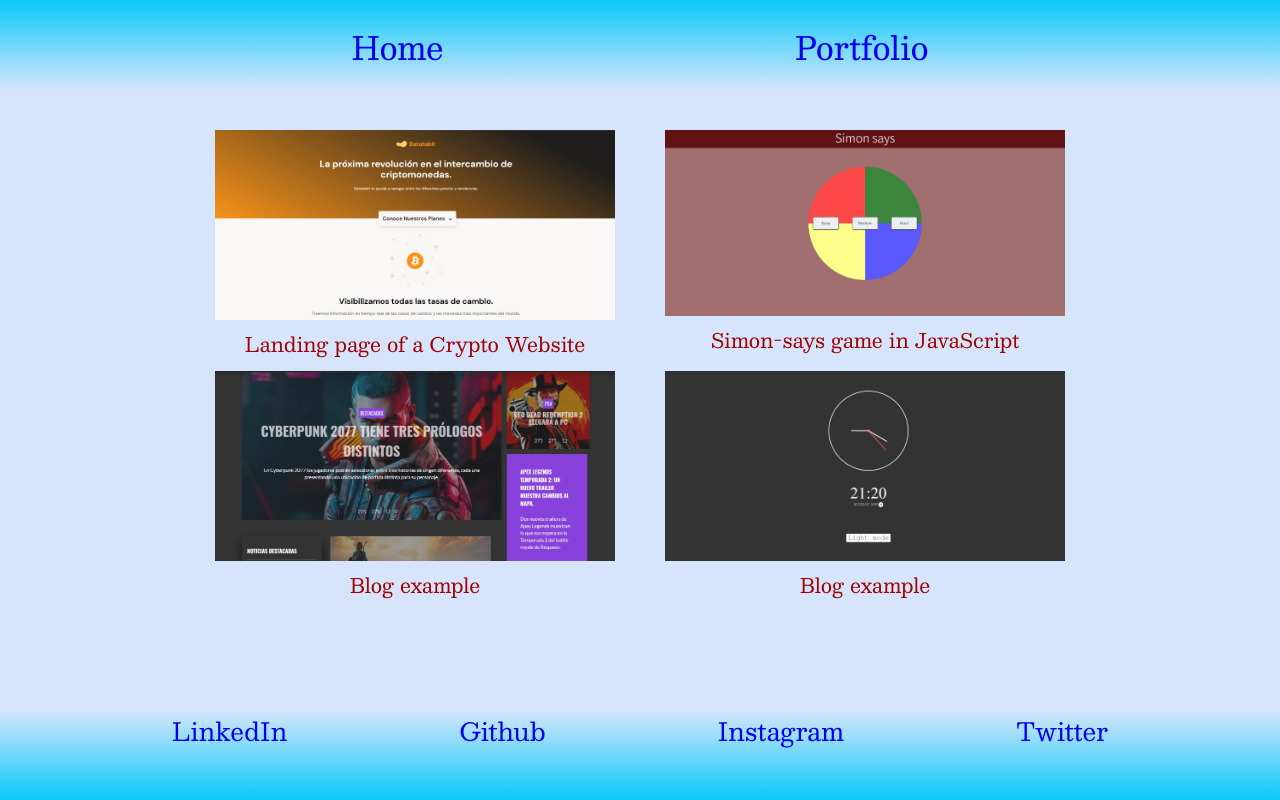
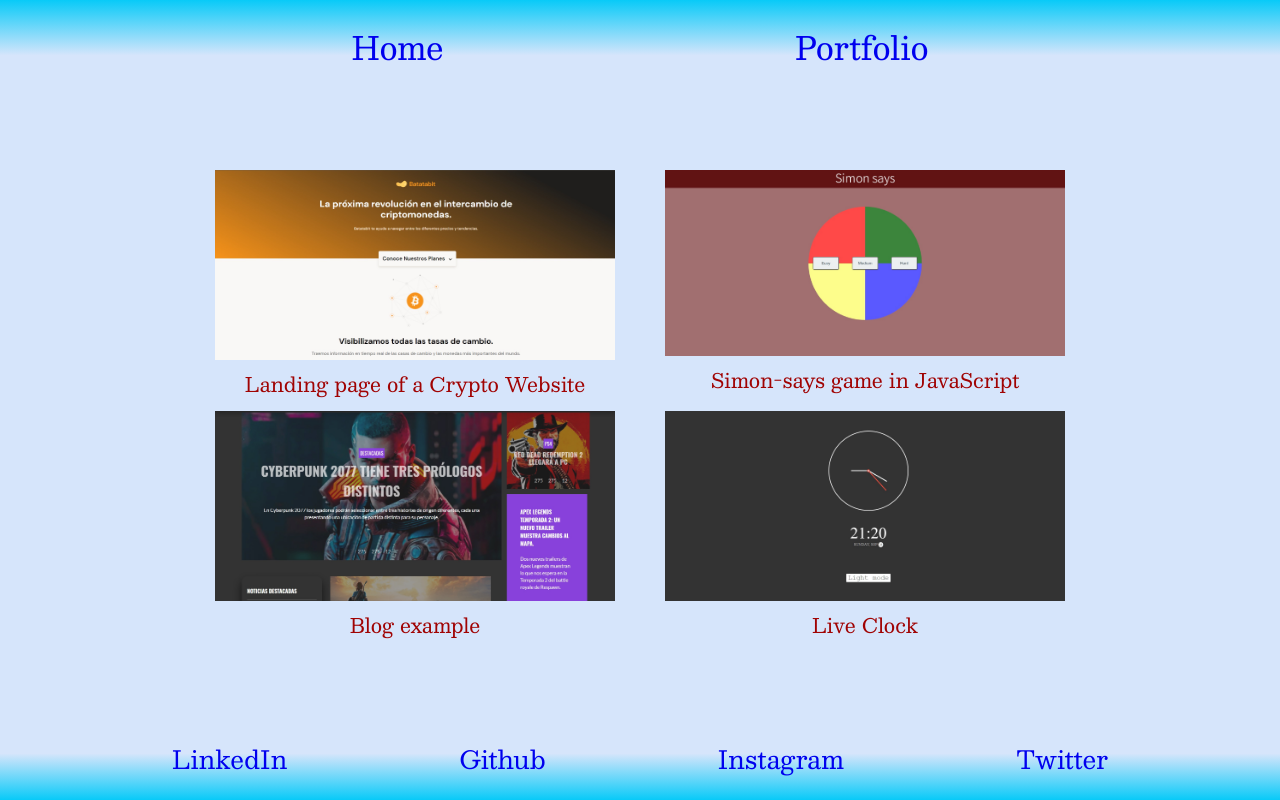
Before and after one commit to Sanki0/sanki0.github.io, a plain HTML site: page html/projects.html in a window 1280 px wide. Drawn offline with nearby package versions, Linux system fonts and the light colour scheme.

Commit message:
update project page

```diff
--- a/css/index/style.css
+++ b/css/index/style.css
@@ -157,7 +157,7 @@ footer{
   width: 100%;
 }
 footer nav{
-  padding-top: 30px;
+
   align-content: center;
 }
 footer ul{
--- a/css/index/tablet.css
+++ b/css/index/tablet.css
@@ -151,7 +151,7 @@ footer{
   height: 15vh;
 }
 footer nav{
-  padding-top: 30px;
+
   align-content: center;
 }
 footer ul{
--- a/css/projects/desktop.css
+++ b/css/projects/desktop.css
@@ -8,10 +8,18 @@ html{
   font-size: 62.5%;
   scroll-behavior: smooth;
 }
+body{
+  min-height: 100vh;
+  height: 100%;
+display: flex;
+flex-direction: column;
+justify-content: space-between;
+  background-color:rgba(214,229,251,1) ;
+}
 
 header {
   background: linear-gradient(0deg, rgba(214,229,251,1) 25%, rgba(8,202,248,1) 100%);
-  height: 15vh;
+  height: 10%;
   width: 100%;
 }
 header nav{
@@ -39,7 +47,7 @@ main{
   padding-bottom: 5px;
   padding-left: 10%;
   padding-right: 10%;
-  height: 70vh;
+  height: 80%;
   width: 100%;
 }
 
@@ -69,11 +77,12 @@ main{
 
 footer{
   background: linear-gradient(180deg, rgba(214,229,251,1) 25%, rgba(8,202,248,1) 100%);
-  height: 15vh;
+  height: 10%;
   width: 100%;
+  align-self: flex-end;
 }
 footer nav{
-  padding-top: 30px;
+  padding-bottom: 20px;
   align-content: center;
 }
 footer ul{
--- a/css/projects/projects.css
+++ b/css/projects/projects.css
@@ -8,10 +8,19 @@ html{
   font-size: 62.5%;
   scroll-behavior: smooth;
 }
+body{
+  min-height: 100vh;
+  height: 100%;
+display: flex;
+flex-direction: column;
+justify-content: space-between;
+  background-color:rgba(214,229,251,1) ;
+}
+
 
 header {
   background: linear-gradient(0deg, rgba(214,229,251,1) 25%, rgba(8,202,248,1) 100%);
-  height: 15vh;
+height: 10%;
   width: 100%;
 }
 header nav{
@@ -39,7 +48,7 @@ main{
   padding-bottom: 5px;
   padding-left: 10%;
   padding-right: 10%;
-  height: 70vh;
+  height: 80%;
   width: 100%;
 }
 
@@ -69,11 +78,12 @@ main{
 
 footer{
   background: linear-gradient(180deg, rgba(214,229,251,1) 25%, rgba(8,202,248,1) 100%);
-  height: 15vh;
+  height: 10%;
   width: 100%;
+  align-self: flex-end;
 }
 footer nav{
-  padding-top: 30px;
+  padding-bottom: 20px;
   align-content: center;
 }
 footer ul{
--- a/css/projects/tablet.css
+++ b/css/projects/tablet.css
@@ -8,10 +8,18 @@ html{
   font-size: 62.5%;
   scroll-behavior: smooth;
 }
+body{
+  min-height: 100vh;
+  height: 100%;
+display: flex;
+flex-direction: column;
+justify-content: space-between;
+  background-color:rgba(214,229,251,1) ;
+}
 
 header {
   background: linear-gradient(0deg, rgba(214,229,251,1) 25%, rgba(8,202,248,1) 100%);
-  height: 15vh;
+  height: 10%;
   width: 100%;
 }
 header nav{
@@ -39,7 +47,7 @@ main{
   padding-bottom: 5px;
   padding-left: 10%;
   padding-right: 10%;
-  height: 70vh;
+  height: 80%;
   width: 100%;
 }
 
@@ -69,11 +77,12 @@ main{
 
 footer{
   background: linear-gradient(180deg, rgba(214,229,251,1) 25%, rgba(8,202,248,1) 100%);
-  height: 15vh;
+  height: 10%;
   width: 100%;
+  align-self: flex-end;
 }
 footer nav{
-  padding-top: 30px;
+  padding-bottom: 20px;
   align-content: center;
 }
 footer ul{
--- a/html/projects.html
+++ b/html/projects.html
@@ -58,7 +58,7 @@
             <a href="../clock/index.html">
               <img src="../clock.jpg" alt="Clock" class="project__screenshot">
             </a>
-            <figcaption>Blog example</figcaption>
+            <figcaption>Live Clock</figcaption>
           </figure>
         </div>
 
```
